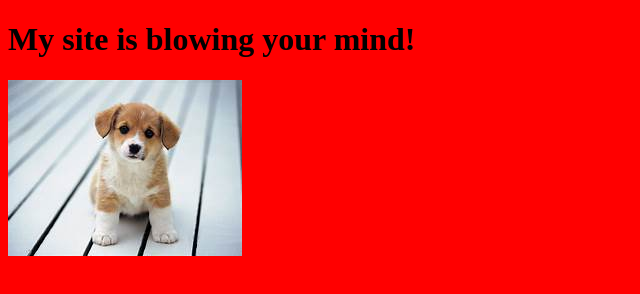
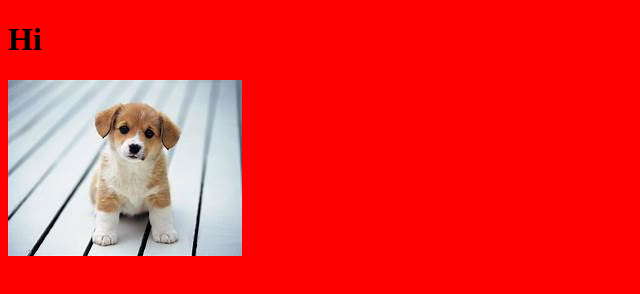
Before and after one commit to averypeterson21/averypeterson21.github.io, a plain HTML site: page index.html in a window 1280 px wide. Shown: the whole page, without its empty margins (0-640 px from the left). Drawn offline with Linux system fonts and the light colour scheme.

Commit message:
Update index.html

```diff
--- a/index.html
+++ b/index.html
@@ -8,7 +8,7 @@
    <title>Device Invention</title>
 </head>
 <body bgcolor = "#FF0000">
-       <h1>My site is blowing your mind!</h1>
+       <h1>Hi</h1>
        <img src="dog.jpg" alt="This Is A Dog">
 </body>
 </html>
```
